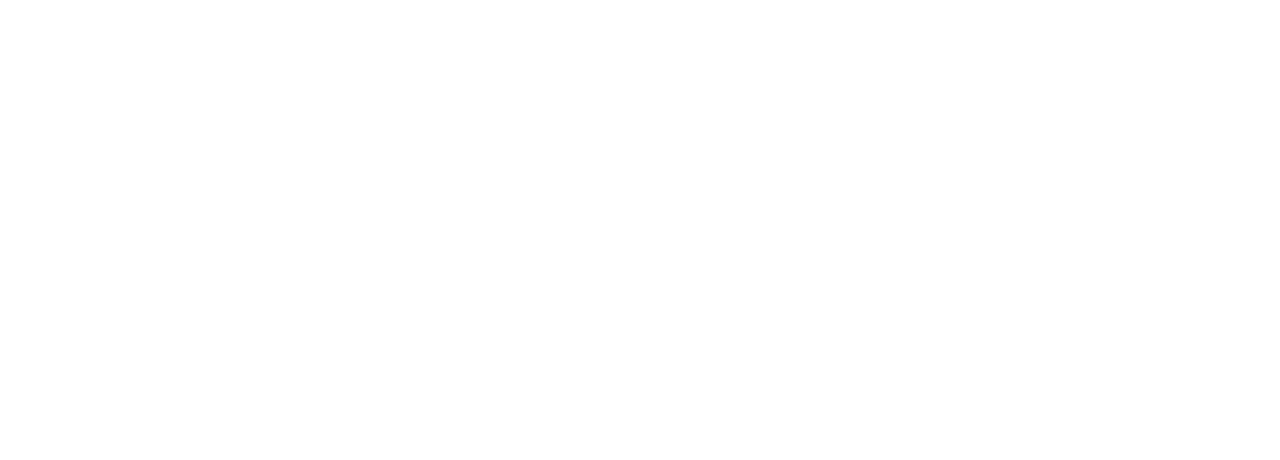
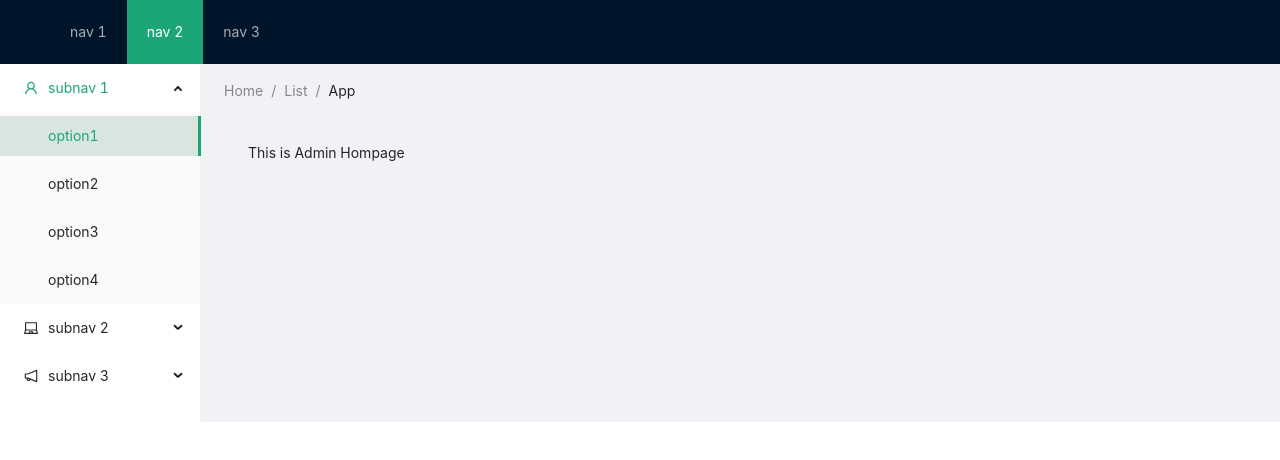
Before and after one commit to longtkhd/React_Study_Mobx, a React (Create React App) app in the folder myapp/: page /admin in a window 1280 px wide. Shown: the top 460 px of the page. Built offline with nearby package versions, Linux system fonts and the light colour scheme; sample sign-in values are in the browser's storage.

Commit message:
add Dashboard layout

```diff
--- a/myapp/jsconfig.json
+++ b/myapp/jsconfig.json
@@ -1,8 +1,6 @@
 {
     "compilerOptions": {
         "experimentalDecorators": true,
-        "baseUrl": "src"
-    },
-    "exclude": ["node_modules"],
-    "include": ["src"]
+        "allowJs": true
+    }
 }
--- a/myapp/src/App.js
+++ b/myapp/src/App.js
@@ -4,6 +4,8 @@ import { BrowserRouter, Route, Switch } from 'react-router-dom';
 import Home from './pages/Home'
 import Login from './pages/Login'
 import PrivateRoute from './components/PrivateRouter'
+import Dashboard from './pages/Dashboard'
+import AdminPage from './pages/Admin/index'
 // import NormalLoginForm from './pages/Login'
 
 const App = () => (
@@ -12,7 +14,16 @@ const App = () => (
       <Switch>
 
         <Route path="/login" exact component={Login} />
-        <PrivateRoute exact path="/" component={Home} />
+        <Route exact path="/" component={Home} />
+        {/* <PrivateRoute path="/admin" exact component={Dashboard} /> */}
+        <PrivateRoute
+          exact
+          layout={Dashboard}
+          path="/admin"
+          component={AdminPage}
+        // title='AdminPage'
+        />
+
 
       </Switch>
     </React.Fragment>
--- a/myapp/src/components/PrivateRouter.js
+++ b/myapp/src/components/PrivateRouter.js
@@ -2,13 +2,15 @@ import React from 'react';
 import { Route, Redirect } from 'react-router-dom';
 
 
-const ProtectedRoute = ({ component: Component, ...rest }) => {
+const ProtectedRoute = ({ component: Component, chidren, layout: Layout, props, ...rest }) => {
     return (
         <Route
             {...rest}
             render={({ location }) =>
                 localStorage.getItem('isAuthenticated') ? (
-                    <Component />
+                    <Layout >
+                        <Component />
+                    </Layout>
                 ) : (
                         <Redirect
                             to={{
--- /dev/null
+++ b/myapp/src/pages/Admin/index.js
@@ -0,0 +1,12 @@
+import React from 'react';
+// import Dashboard from '../Dashboard'
+
+const AdminPage = () => {
+    return (
+        <div>
+            This is Admin Hompage
+        </div>
+    );
+}
+
+export default AdminPage;
--- /dev/null
+++ b/myapp/src/pages/Dashboard/index.js
@@ -0,0 +1,77 @@
+import React from 'react';
+import { Layout, Menu, Breadcrumb } from 'antd';
+import { UserOutlined, LaptopOutlined, NotificationOutlined } from '@ant-design/icons';
+import { observer } from 'mobx-react';
+import { Link } from 'react-router-dom'
+
+
+const { SubMenu } = Menu;
+const { Header, Content, Sider } = Layout
+
+const Dashboard = observer(({ children }) => {
+    console.log(children)
+    return (
+        <Layout>
+            <Header className="header">
+                <div className="logo" />
+                <Menu theme="dark" mode="horizontal" defaultSelectedKeys={['2']}>
+                    <Menu.Item key="1">nav 1
+
+                    </Menu.Item>
+                    <Menu.Item key="2">nav 2</Menu.Item>
+                    <Menu.Item key="3">nav 3</Menu.Item>
+                </Menu>
+            </Header>
+            <Layout>
+                <Sider width={200} className="site-layout-background">
+                    <Menu
+                        mode="inline"
+                        defaultSelectedKeys={['1']}
+                        defaultOpenKeys={['sub1']}
+                        style={{ height: '100%', borderRight: 0 }}
+                    >
+                        <SubMenu key="sub1" icon={<UserOutlined />} title="subnav 1">
+                            <Menu.Item key="1">option1
+                            <Link to='/admin'></Link>
+                            </Menu.Item>
+                            <Menu.Item key="2">option2</Menu.Item>
+                            <Menu.Item key="3">option3</Menu.Item>
+                            <Menu.Item key="4">option4</Menu.Item>
+                        </SubMenu>
+                        <SubMenu key="sub2" icon={<LaptopOutlined />} title="subnav 2">
+                            <Menu.Item key="5">option5</Menu.Item>
+                            <Menu.Item key="6">option6</Menu.Item>
+                            <Menu.Item key="7">option7</Menu.Item>
+                            <Menu.Item key="8">option8</Menu.Item>
+                        </SubMenu>
+                        <SubMenu key="sub3" icon={<NotificationOutlined />} title="subnav 3">
+                            <Menu.Item key="9">option9</Menu.Item>
+                            <Menu.Item key="10">option10</Menu.Item>
+                            <Menu.Item key="11">option11</Menu.Item>
+                            <Menu.Item key="12">option12</Menu.Item>
+                        </SubMenu>
+                    </Menu>
+                </Sider>
+                <Layout style={{ padding: '0 24px 24px' }}>
+                    <Breadcrumb style={{ margin: '16px 0' }}>
+                        <Breadcrumb.Item>Home</Breadcrumb.Item>
+                        <Breadcrumb.Item>List</Breadcrumb.Item>
+                        <Breadcrumb.Item>App</Breadcrumb.Item>
+                    </Breadcrumb>
+                    <Content
+                        className="site-layout-background"
+                        style={{
+                            padding: 24,
+                            margin: 0,
+                            minHeight: 280,
+                        }}
+                    >
+                        {children}
+                    </Content>
+                </Layout>
+            </Layout>
+        </Layout>
+    );
+})
+
+export default Dashboard;
--- a/myapp/src/pages/Login/index.js
+++ b/myapp/src/pages/Login/index.js
@@ -1,6 +1,6 @@
 import { Form, Input, Button, Checkbox } from 'antd';
 import React, { useState, useEffect } from 'react'
-import styles from './index.less'
+// import styles from './index.less'
 import { observer } from 'mobx-react'
 import { useStores } from '../../hooks/loginStore'
 import { useHistory } from 'react-router-dom';
--- a/myapp/src/stores/login.store.js
+++ b/myapp/src/stores/login.store.js
@@ -2,10 +2,10 @@ import { observable, action, decorate } from 'mobx';
 import axios from 'axios'
 import { BASE_URL } from '../urlConfig'
 // import { useHistory } from 'react-router-dom'
-import history from '../utils/history'
 
 
 export class LoginStore {
+
 
 
 
```
Also changed, not shown: myapp/.babelrc.
